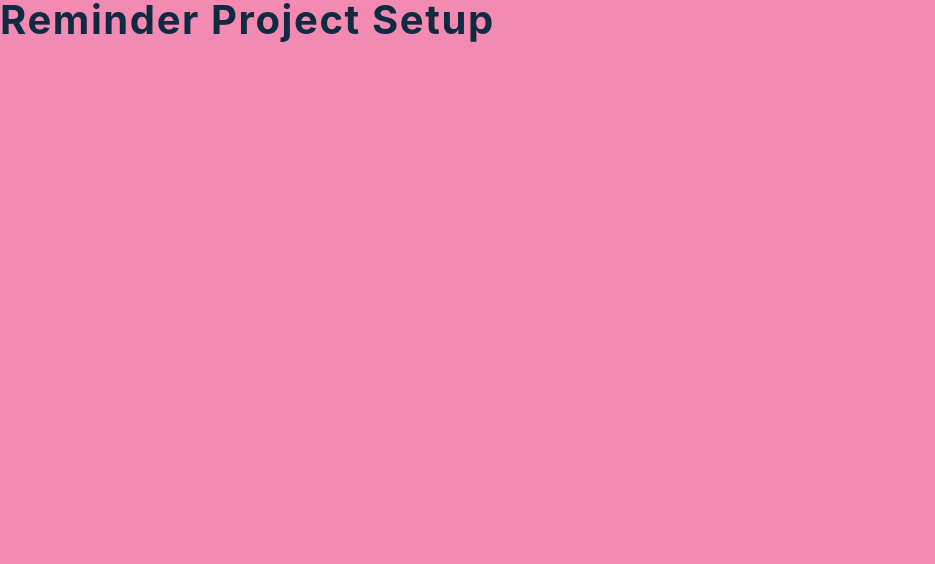
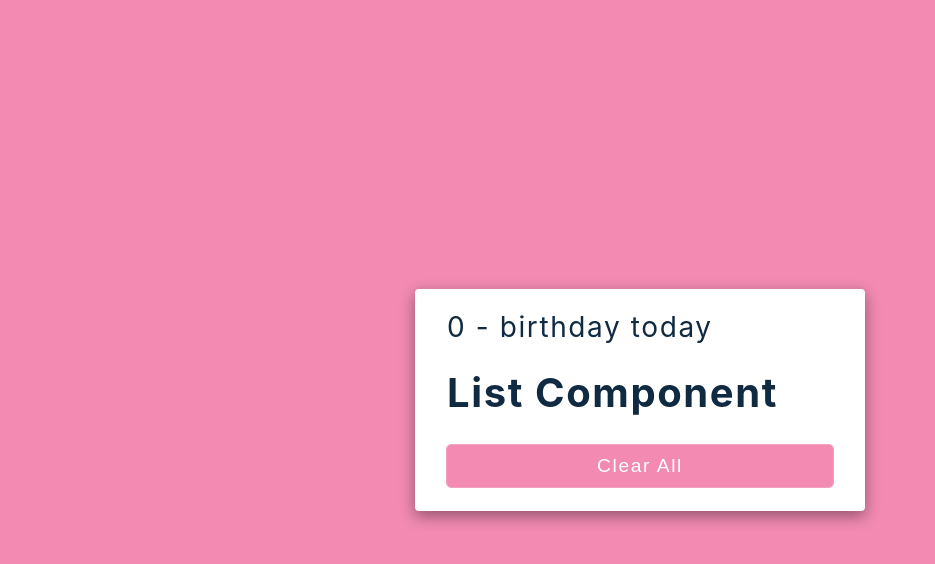
Before and after one commit to Manoj0Marmat/React-Basic-Project, a React (Create React App) app in the folder birthday-reminder/: page / in a window 1280 px wide. Shown: the top 564 px of the page, without its empty margins (0-935 px from the left). Built offline with nearby package versions, Linux system fonts and the light colour scheme.

Commit message:
ENH: add buttons and peoples list

```diff
--- a/birthday-reminder/src/App.js
+++ b/birthday-reminder/src/App.js
@@ -2,7 +2,16 @@ import React, { useState } from 'react';
 import data from './data';
 import List from './List';
 function App() {
-  return <h2>reminder project setup</h2>;
+
+  return <>
+  <main>
+    <section class="container">
+      <h3> 0 - birthday today</h3>
+      <List />
+      <button onClick={()=> console.log('click on clear button')}>clear all</button>
+    </section>
+  </main>
+  </>;
 }
 
 export default App;
```
